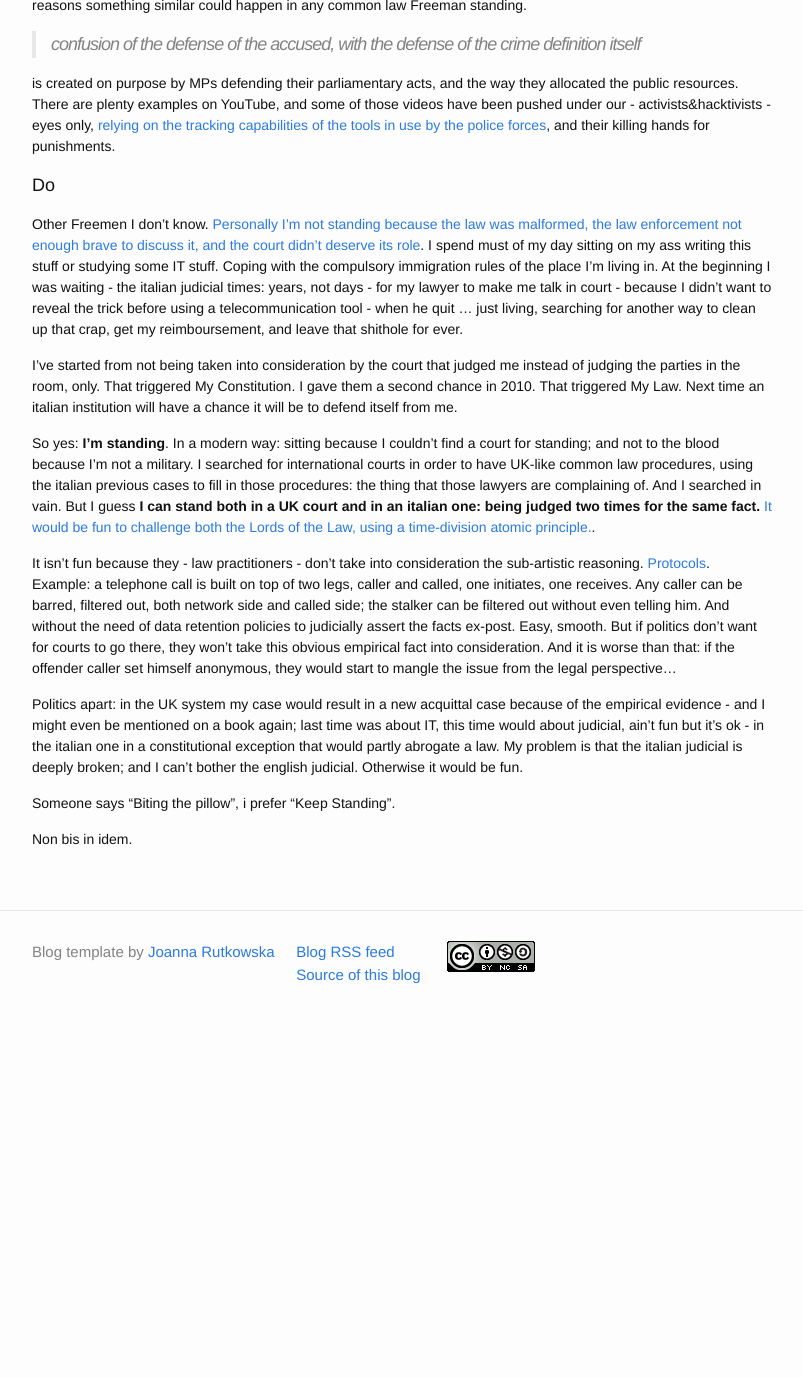
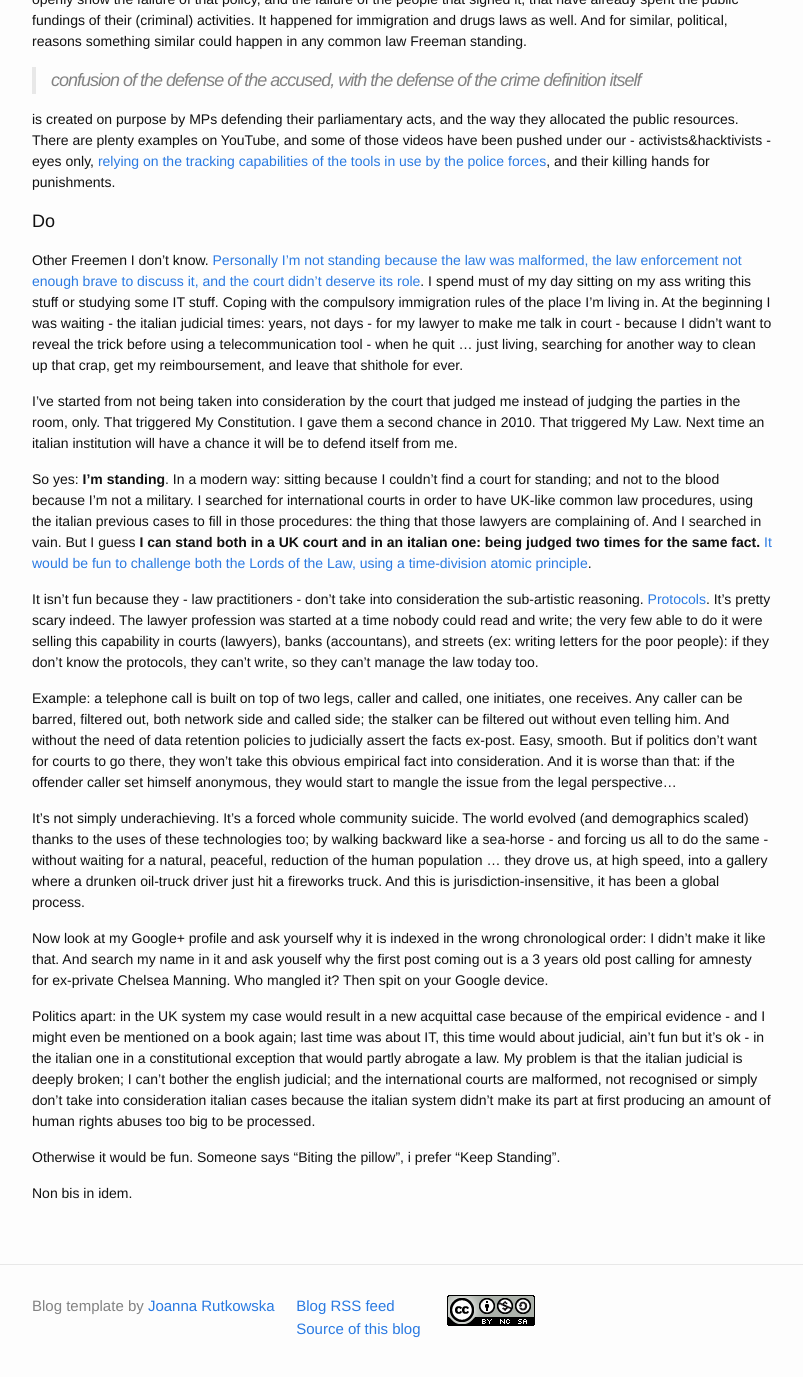
Before and after one commit to rootkovska/rootkovska.github.io, a Jekyll site: the page built from _posts/2016-01-01-Standing.md, in a window 1280 px wide and 1400 px high, scrolled down 5504 px. Shown: the top 1377 px of the window, without its empty margins (238-1041 px from the left). Built offline with Jekyll 4.4.1, drawn with Linux system fonts in a browser that asks for light colours; Markdown is read by kramdown in place of the engine named in the settings; before the commit the page ends 6550 px from its top, so only the background shows below that; some of the changed text lies outside the part shown.

```diff
--- a/_posts/2016-01-01-Standing.md
+++ b/_posts/2016-01-01-Standing.md
@@ -15,6 +15,8 @@ My new year's promise: if I find a safe way out from this [RAT-trap](http://mfp1
 # <a name="rationale"></a>Rationale
 
 > Non bis in idem, which translates literally from Latin as "not twice in the same thing", is a legal doctrine to the effect that no legal action can be instituted twice for the same cause of action. It is a legal concept originating in Roman Civil Law, but it is essentially the equivalent of the double jeopardy (autrefois acquit) doctrine found in common law jurisdictions. ([Wikipedia](https://en.wikipedia.org/wiki/Ne_bis_in_idem))
+
+That's curious: a french word ("autrefois acquit") in the english-born law system :)
 
 ## <a name="art"></a>Art
 
@@ -77,7 +79,7 @@ This difference indeed became smaller in time, by increasing the amount of cases
 
 This difference can be seen today in the way the so called 'rights' are perceived, in the nature of the two passports, in the commercial law (ex: Italy used to have the Societa' Anonima, like most of the spanish speaking countries today), and in the Anonymous movement: in UK is not possible to be anonymous, you can be a Freeman (with your name, face, heart, balls and ass) and stand in front of the courts granted to you, or be transported to Botany Bay; and this standing brings to new cases that shape the law and eventually trigger parliamentary discussions toward new acts.
 
-In Italy there's nothing to stand for, because the rights pre-exist the people, are recognised ex-post by the constitution (art. 2), and named one by one; the parliament give the new law to the President of the Republic for checks against the constitution, the courts signal factual abuses to the constitutional court, the constitutional court abrogates them. In all this the individual doesn't exist: there's no Freeman, there's an idea of citizen built buy composing rights at judicial time. The rights are already there: why are you standing for, you idiot? I'm standing because those rights are not enforced; our parliaments, and law enforcement, enforced the compression of rights. And annihilation of rights.
+In Italy there's nothing to stand for, because the rights pre-exist the people, are recognised ex-post by the constitution (art. 2), and named one by one; the parliament give the new law to the President of the Republic for checks against the constitution, the courts signal factual abuses to the constitutional court, the constitutional court abrogates them. In all this the individual doesn't exist: there's no Freeman, there's an idea of citizen built by composing rights at judicial time. The rights are already there: why are you standing for, you idiot? I'm standing because those rights are not enforced; our parliaments, and law enforcement, enforced the compression of rights. And annihilation of rights.
 
 **The UK system evolved naturally to be artificial. Italian system is artificially created to be natural.**
 
@@ -120,12 +122,19 @@ Other Freemen I don't know. [Personally I'm not standing because the law was mal
 
 I've started from not being taken into consideration by the court that judged me instead of judging the parties in the room, only. That triggered My Constitution. I gave them a second chance in 2010. That triggered My Law. Next time an italian institution will have a chance it will be to defend itself from me.
 
-So yes: **I'm standing**. In a modern way: sitting because I couldn't find a court for standing; and not to the blood because I'm not a military. I searched for international courts in order to have UK-like common law procedures, using the italian previous cases to fill in those procedures: the thing that those lawyers are complaining of. And I searched in vain. But I guess **I can stand both in a UK court and in an italian one: being judged two times for the same fact.** [It would be fun to challenge both the Lords of the Law, using a time-division atomic principle.](http://mfp19.github.io/2015/12/20/Timeless.html).
+So yes: **I'm standing**. In a modern way: sitting because I couldn't find a court for standing; and not to the blood because I'm not a military. I searched for international courts in order to have UK-like common law procedures, using the italian previous cases to fill in those procedures: the thing that those lawyers are complaining of. And I searched in vain. But I guess **I can stand both in a UK court and in an italian one: being judged two times for the same fact.** [It would be fun to challenge both the Lords of the Law, using a time-division atomic principle](http://mfp19.github.io/2015/12/20/Timeless.html).
 
-It isn't fun because they - law practitioners - don't take into consideration the sub-artistic reasoning. [Protocols](http://mfp19.github.io/2015/12/31/NotPublish.html#publish). Example: a telephone call is built on top of two legs, caller and called, one initiates, one receives. Any caller can be barred, filtered out, both network side and called side; the stalker can be filtered out without even telling him. And without the need of data retention policies to judicially assert the facts ex-post. Easy, smooth. But if politics don't want for courts to go there, they won't take this obvious empirical fact into consideration. And it is worse than that: if the offender caller set himself anonymous, they would start to mangle the issue from the legal perspective...
+It isn't fun because they - law practitioners - don't take into consideration the sub-artistic reasoning. [Protocols](http://mfp19.github.io/2015/12/31/NotPublish.html#publish). It's pretty scary indeed. The lawyer profession was started at a time nobody could read and write; the very few able to do it were selling this capability in courts (lawyers), banks (accountans), and streets (ex: writing letters for the poor people): if they don't know the protocols, they can't write, so they can't manage the law today too.
 
-Politics apart: in the UK system my case would result in a new acquittal case because of the empirical evidence - and I might even be mentioned on a book again; last time was about IT, this time would about judicial, ain't fun but it's ok - in the italian one in a constitutional exception that would partly abrogate a law. My problem is that the italian judicial is deeply broken; and I can't bother the english judicial. Otherwise it would be fun.
+Example: a telephone call is built on top of two legs, caller and called, one initiates, one receives. Any caller can be barred, filtered out, both network side and called side; the stalker can be filtered out without even telling him. And without the need of data retention policies to judicially assert the facts ex-post. Easy, smooth. But if politics don't want for courts to go there, they won't take this obvious empirical fact into consideration. And it is worse than that: if the offender caller set himself anonymous, they would start to mangle the issue from the legal perspective...
 
-Someone says "Biting the pillow", i prefer "Keep Standing".
+It's not simply underachieving. It's a forced whole community suicide. The world evolved (and demographics scaled) thanks to the uses of these technologies too; by walking backward like a sea-horse - and forcing us all to do the same - without waiting for a natural, peaceful, reduction of the human population ... they drove us, at high speed, into a gallery where a drunken oil-truck driver just hit a fireworks truck. And this is jurisdiction-insensitive, it has been a global process.
+
+Now look at my Google+ profile and ask yourself why it is indexed in the wrong chronological order: I didn't make it like that. And search my name in it and ask youself why the first post coming out is a 3 years old post calling for amnesty for ex-private Chelsea Manning. Who mangled it? Then spit on your Google device.
+
+Politics apart: in the UK system my case would result in a new acquittal case because of the empirical evidence - and I might even be mentioned on a book again; last time was about IT, this time would about judicial, ain't fun but it's ok - in the italian one in a constitutional exception that would partly abrogate a law.
+My problem is that the italian judicial is deeply broken; I can't bother the english judicial; and the international courts are malformed, not recognised or simply don't take into consideration italian cases because the italian system didn't make its part at first producing an amount of human rights abuses too big to be processed.
+
+Otherwise it would be fun. Someone says "Biting the pillow", i prefer "Keep Standing".
 
 Non bis in idem.
```
Also changed, not shown: _posts/2015-12-26-Profile.md (+2 -0 lines), _posts/2015-12-31-NotPublish.md (+3 -3 lines), _posts/2016-01-06-Epiphany.md (+21 -2 lines).
